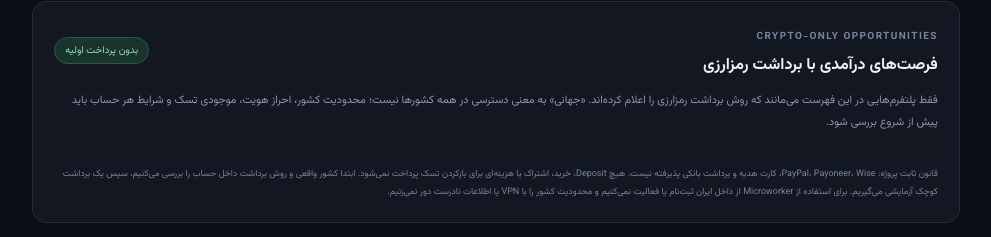
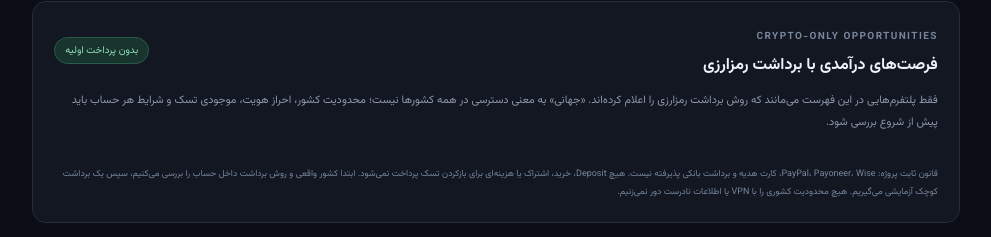
Before and after one commit to ebrahimi1366alireza-tech/AICreativeEarnings, a Next.js app: page / in a window 1280 px wide. Shown: the part 3922-4159 px from the top of the page, without its empty margins (19-1010 px from the left). Built offline with nearby package versions, Linux system fonts and the light colour scheme; no server answers.

Commit message:
Remove obsolete third-party microtask reference

```diff
--- a/app/page.tsx
+++ b/app/page.tsx
@@ -163,7 +163,7 @@ export default function Home() {
           <p className="hub-intro">فقط پلتفرم‌هایی در این فهرست می‌مانند که روش برداشت رمزارزی را اعلام کرده‌اند. «جهانی» به معنی دسترسی در همه کشورها نیست؛ محدودیت کشور، احراز هویت، موجودی تسک و شرایط هر حساب باید پیش از شروع بررسی شود.</p>
           <div className="lead-grid">
             </div>
-          <p className="hub-footnote">قانون ثابت پروژه: PayPal، Payoneer، Wise، کارت هدیه و برداشت بانکی پذیرفته نیست. هیچ Deposit، خرید، اشتراک یا هزینه‌ای برای بازکردن تسک پرداخت نمی‌شود. ابتدا کشور واقعی و روش برداشت داخل حساب را بررسی می‌کنیم، سپس یک برداشت کوچک آزمایشی می‌گیریم. برای استفاده از Microworker از داخل ایران ثبت‌نام یا فعالیت نمی‌کنیم و محدودیت کشور را با VPN یا اطلاعات نادرست دور نمی‌زنیم.</p>
+          <p className="hub-footnote">قانون ثابت پروژه: PayPal، Payoneer، Wise، کارت هدیه و برداشت بانکی پذیرفته نیست. هیچ Deposit، خرید، اشتراک یا هزینه‌ای برای بازکردن تسک پرداخت نمی‌شود. ابتدا کشور واقعی و روش برداشت داخل حساب را بررسی می‌کنیم، سپس یک برداشت کوچک آزمایشی می‌گیریم. هیچ محدودیت کشوری را با VPN یا اطلاعات نادرست دور نمی‌زنیم.</p>
         </section>
 
         <section className="bottom-grid"><div className="panel" id="opportunities"><span className="eyebrow">OPPORTUNITY RADAR</span><h2>فرصت‌های درآمدی</h2><form onSubmit={addOpportunity} className="opportunity-form">
```
